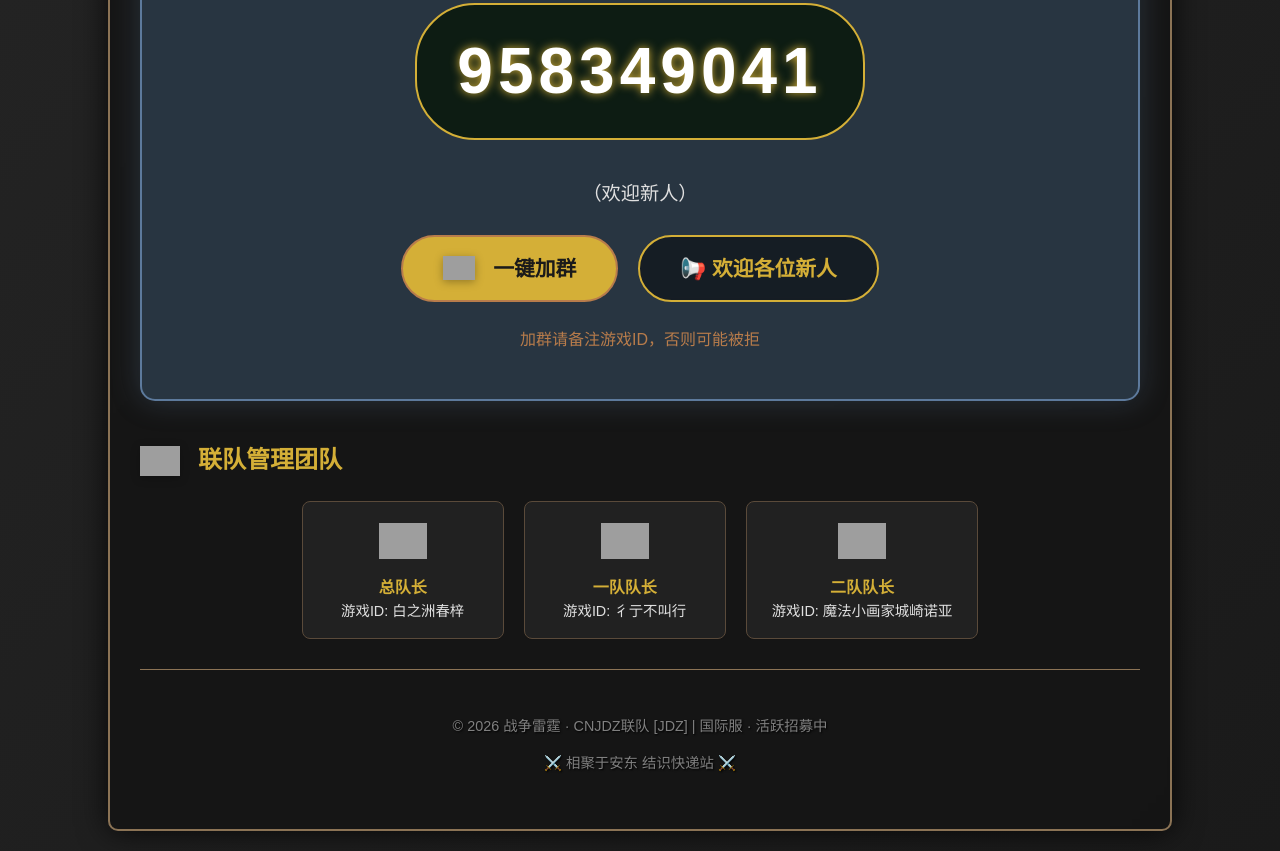
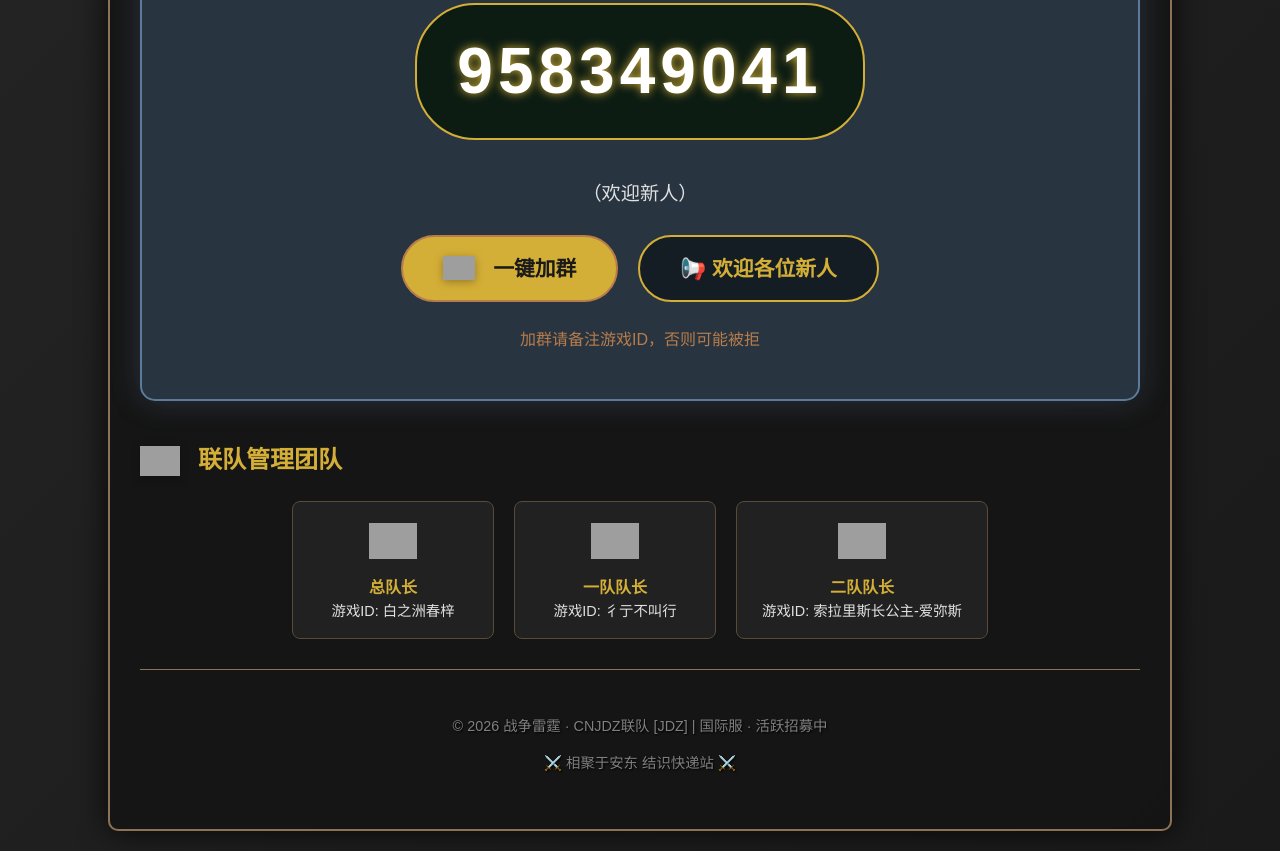
Before and after one commit to yibainilin/WarThunder-Team-group, a plain HTML site: page index.html in a window 1280 px wide. Shown: the part 1673-2524 px from the top of the page. Drawn offline with Linux system fonts and the light colour scheme; grey boxes are pictures that could not be loaded.

Commit message:
Update index.html

```diff
--- a/index.html
+++ b/index.html
@@ -551,7 +551,7 @@
                 <div class="manager-card">
                     <div class="manager-icon icon-shield"></div>
                     <div style="font-weight:bold; color:#d4af37;">二队队长</div>
-                    <div style="font-size:0.9rem;">游戏ID: 魔法小画家城崎诺亚</div>
+                    <div style="font-size:0.9rem;">游戏ID: 索拉里斯长公主-爱弥斯</div>
                 </div>
             </div>
         </div>
```
